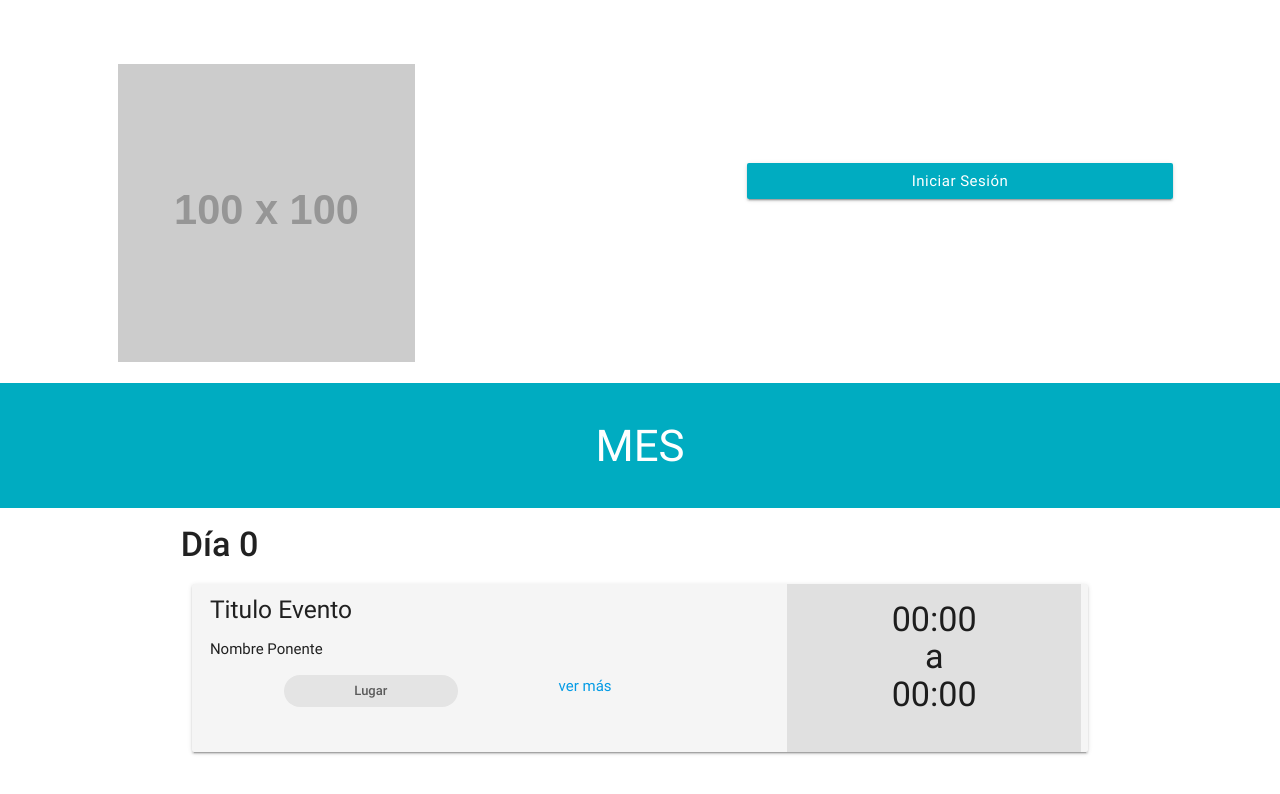
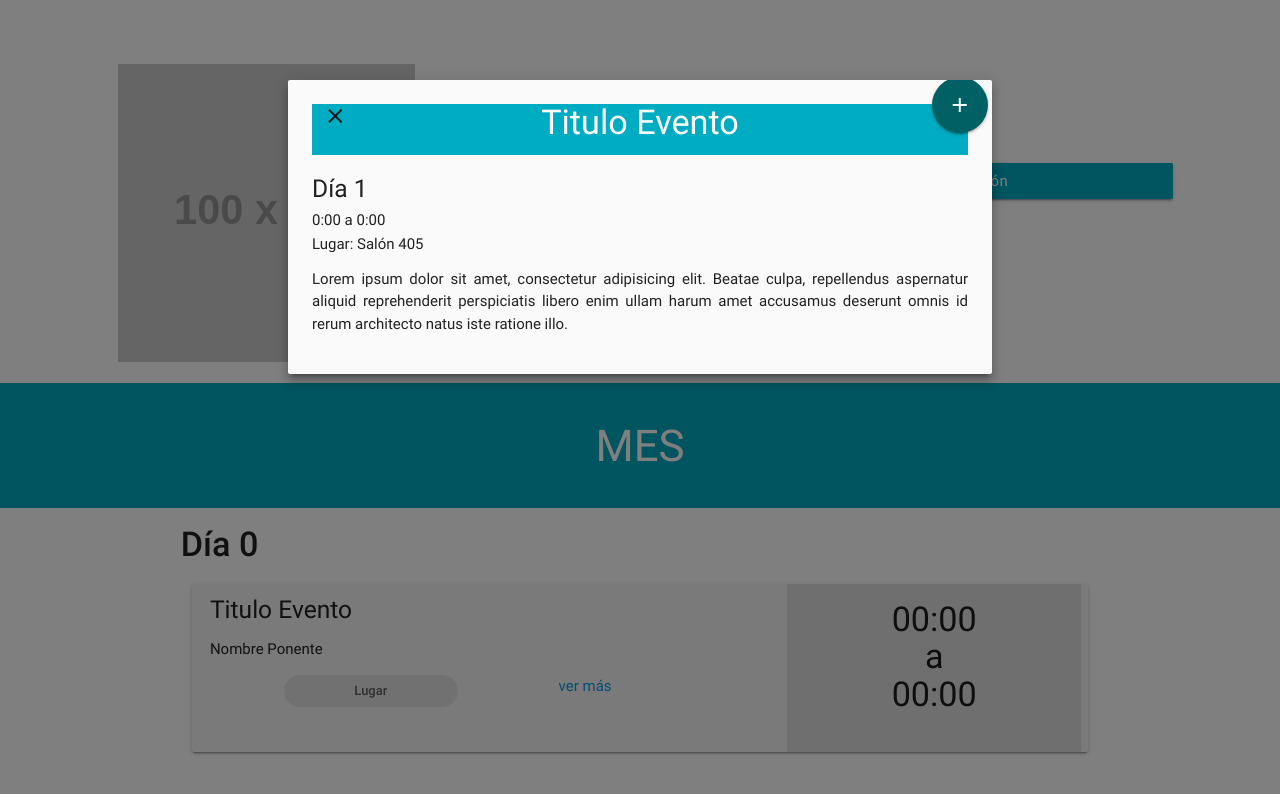
Before and after one commit to gabyx08/agendate, a plain HTML site: page assets/views/agendaDiaria.html in a window 1280 px wide. Both pictures are taken after a click on the link "ver más". Drawn offline with nearby package versions, Linux system fonts and the light colour scheme; placeholder pictures from the web are drawn by us; files whose address does not match are found by name; a web font is replaced by a local one.

Commit message:
Se agrega modal para ver detalles del evento.

```diff
--- a/assets/js/agendaDiaria.js
+++ b/assets/js/agendaDiaria.js
@@ -9,3 +9,7 @@ function cargarPag() {
 
 var sigIn = document.getElementById('btn-InicioSesion');
 sigIn.addEventListener('click', cargarPag);
+
+$(document).ready(function(){
+    $('.modal').modal();
+});
--- a/assets/scss/_agendaDiaria.scss
+++ b/assets/scss/_agendaDiaria.scss
@@ -1,4 +1,7 @@
 // Fondos
+.fondo-Az-osc{
+	background-color: $Azul-fuerte;
+}
 .fondo-Az-med{
 	background-color: $Azul-medio;
 }
@@ -25,8 +28,16 @@
 	padding-bottom: 9%;
 }
 
+.mt-015{
+	margin-top: -15%;
+}
+
 .mt-5{
 	margin-top: 5%;
+}
+
+.izq-3{
+	left: 3%;
 }
 
 // Alineación vertical
@@ -47,3 +58,7 @@
 .ocultar{
 	display: none;
 }
+
+.justificar{
+	text-align: justify;
+}
--- a/assets/views/agendaDiaria.html
+++ b/assets/views/agendaDiaria.html
@@ -15,6 +15,22 @@
 		<img src="https://dummyimage.com/100x100" alt="logo" class="responsive-img mt-5 offset-s1 col s3">
 		<button id="btn-InicioSesion" class="waves-effect waves-light btn offset-s3 col s4 fondo-Az-med iniciarSesionEstilo">Iniciar Sesión</button>
 	</header>
+	<!-- Modal Info Evento -->
+      <div id="infoEvento" class="modal">
+        <div class="modal-content">
+			<div class="row fondo--azulMedio">
+				<div class="col s1">
+					<i class="material-icons modal-close">close</i>
+				</div>
+				<h4 class="center p-3 letra--blanca  col s10">Titulo Evento</h4>
+			</div>
+          <a class="right btn-floating btn-large waves-effect waves-light fondo-Az-osc mt-015 izq-3"><i class="material-icons">add</i></a>
+          <h5>Día 1</h5>
+          <h6> 0:00 a 0:00</h6>
+          <h6>Lugar: Salón 405</h6>
+          <p class="justificar">Lorem ipsum dolor sit amet, consectetur adipisicing elit. Beatae culpa, repellendus aspernatur aliquid reprehenderit perspiciatis libero enim ullam harum amet accusamus deserunt omnis id rerum architecto natus iste ratione illo.</p>
+        </div>
+      </div>
 	<!-- Vista Eventos -->
 	<section class="mes fondo-Az-med">
 		<h3 class="white-text p-3 center"> MES </h3>
@@ -31,7 +47,7 @@
 					<div class="container">
 						<div class="row">
 							<span class="center tag col s5 chip"> Lugar </span>
-							<a href="#" class="center offset-s1 col s5"> ver más</a>
+							<a href="#infoEvento" class="center offset-s1 col s5"> ver más</a>
 						</div>
 					</div>
 				</div>
```
Also changed, not shown: assets/css/main.css, 1 other file.
